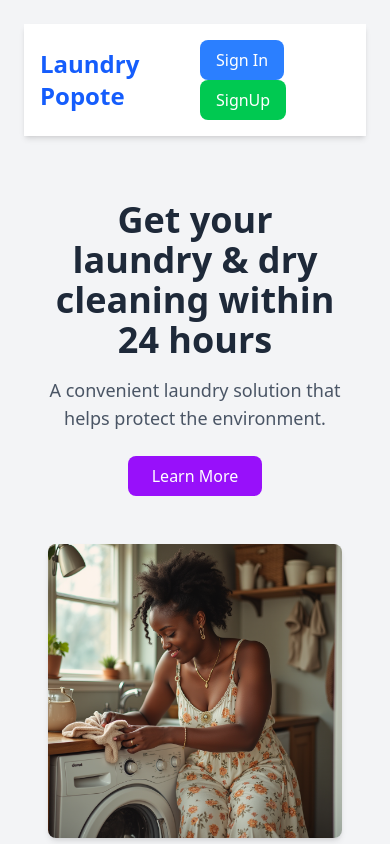
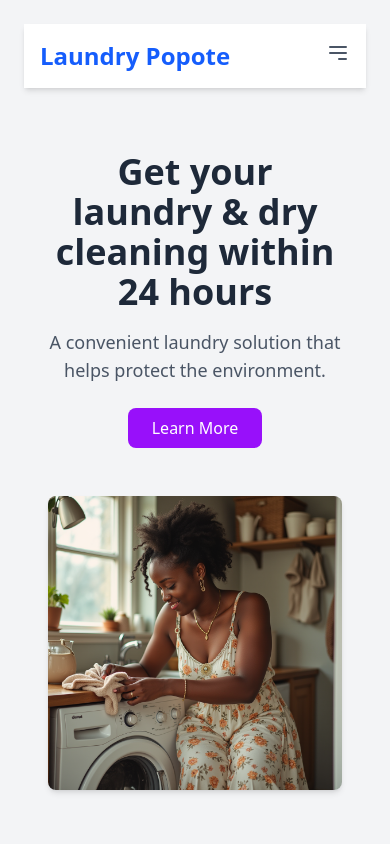
Before and after one commit to festus-sulumeti/Laundry_Popote, a React (Vite) app: page / in a window 390 px wide. Shown: the top 844 px of the page. Built offline with nearby package versions, Linux system fonts and the light colour scheme.

Commit message:
Update: Add responsive design improvements and minor UI enhancements to Home.jsx

```diff
--- a/src/components/Home.jsx
+++ b/src/components/Home.jsx
@@ -1,14 +1,26 @@
-import React from 'react';
+import React, { useState } from 'react';
 import LaundryImage from '../assets/images/1.png';
 
 const LaundryLanding = () => {
+    const [menuOpen, setMenuOpen] = useState(false);
+
     return (
         <div className="min-h-screen bg-gray-100 flex flex-col items-center p-6">
             {/* Navigation Bar */}
             <nav className="w-full flex justify-between items-center p-4 bg-white shadow-md">
                 <h1 className="text-2xl font-bold text-blue-600">Laundry Popote</h1>
-                <div>
-                    <button className="px-4 py-2 bg-blue-500 text-white rounded-lg mr-2 hover:bg-blue-600">Sign In</button>
+                <div className="lg:hidden">
+                    <button
+                        className="text-gray-600 focus:outline-none"
+                        onClick={() => setMenuOpen(!menuOpen)}
+                    >
+                        <svg className="w-6 h-6" fill="none" stroke="currentColor" viewBox="0 0 24 24" xmlns="http://www.w3.org/2000/svg">
+                            <path strokeLinecap="round" strokeLinejoin="round" strokeWidth="2" d="M4 6h16M4 12h16m-7 6h7"></path>
+                        </svg>
+                    </button>
+                </div>
+                <div className={`lg:flex ${menuOpen ? "block" : "hidden"} space-x-4`}>
+                    <button className="px-4 py-2 bg-blue-500 text-white rounded-lg hover:bg-blue-600">Sign In</button>
                     <button className="px-4 py-2 bg-green-500 text-white rounded-lg hover:bg-green-600">SignUp</button>
                 </div>
             </nav>
```
